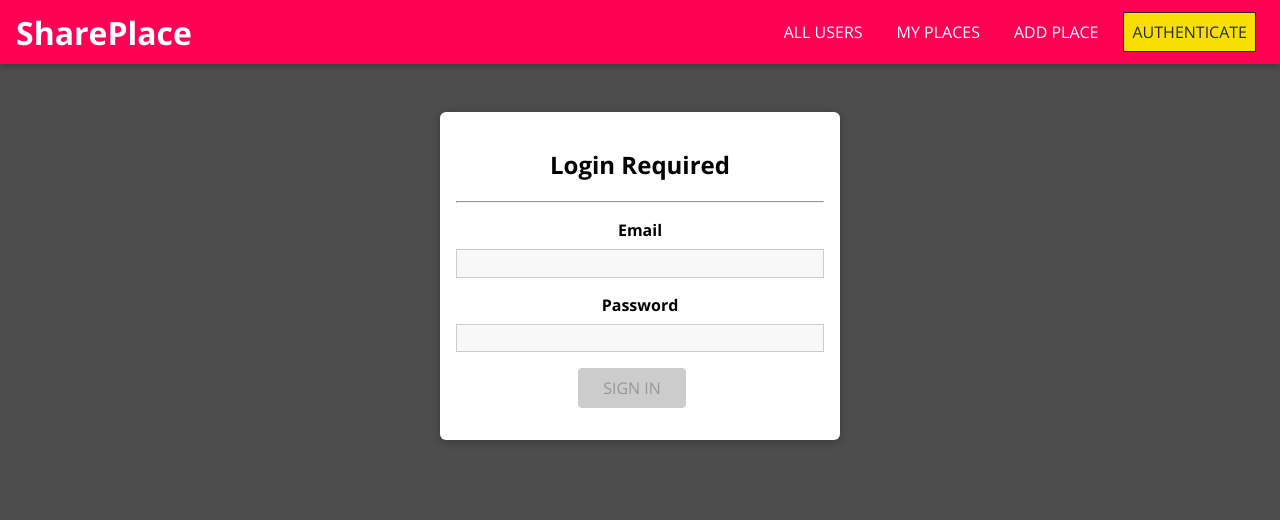
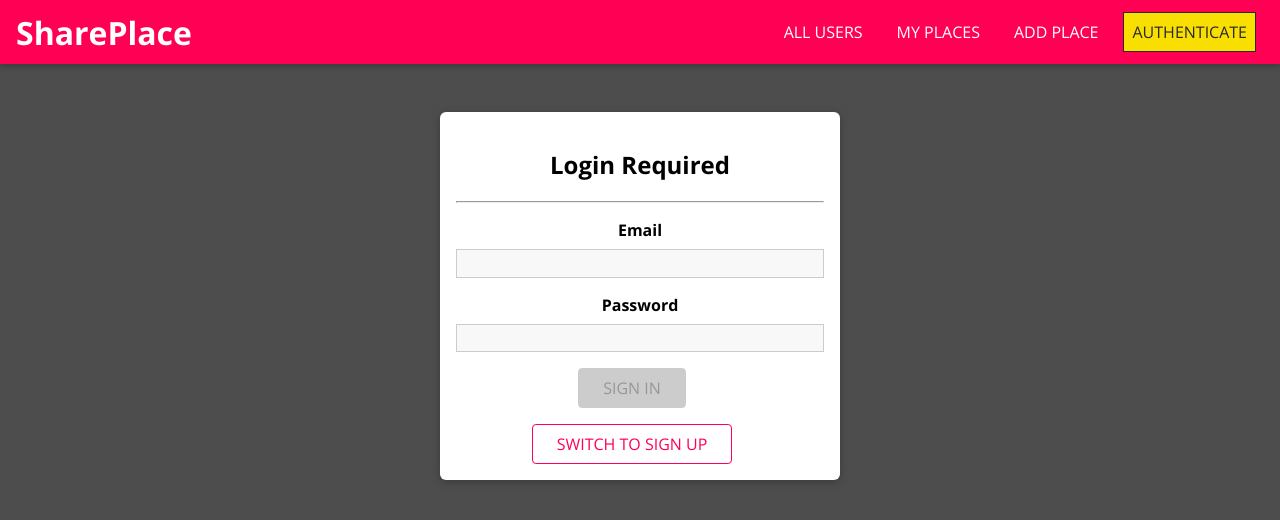
Before and after one commit to mariocooper/share-place, a React (Create React App) app: page /auth in a window 1280 px wide. Shown: the top 520 px of the page. Built offline with nearby package versions, Linux system fonts and the light colour scheme.

Commit message:
added sign up & ability to switch between sign in & sign up

```diff
--- a/src/shared/hooks/form-hook.js
+++ b/src/shared/hooks/form-hook.js
@@ -5,6 +5,9 @@ const formReducer = (state, action) => {
     case 'INPUT_CHANGE':
       let  formIsValid = true;
       for (const inputId in state.inputs) {
+        if (!state.inputs[inputId]) {
+          continue;
+        }
         if (inputId === action.inputId) {
           formIsValid = formIsValid && action.isValid;
         } else {
--- a/src/user/pages/Auth.js
+++ b/src/user/pages/Auth.js
@@ -1,5 +1,5 @@
-import React from "react";
-import { VALIDATOR_EMAIL, VALIDATOR_MINLENGTH } from "../../shared/util/validators";
+import React, { useState } from "react";
+import { VALIDATOR_EMAIL, VALIDATOR_MINLENGTH, VALIDATOR_REQUIRE } from "../../shared/util/validators";
 import { useForm } from "../../shared/hooks/form-hook";
 import Card from "../../shared/components/UIElements/Card";
 import Input from "../../shared/components/FormElements/Input";
@@ -7,7 +7,9 @@ import Button from "../../shared/components/FormElements/Button";
 import "./Auth.css"
 
 const Auth = () => {
-  const [formState,  inputHandler] = useForm(
+  const [isLoginMode, setIsLoginMode] = useState(true);
+
+  const [formState,  inputHandler, setFormData] = useForm(
     {
       email: {
         value: '',
@@ -24,13 +26,48 @@ const Auth = () => {
   const authSubmitHandler = event => {
     event.preventDefault();
     console.log(formState.inputs);
-  }
+  };
+
+  const switchModeHandler = () => {
+    if (!isLoginMode) {
+      setFormData(
+        {
+          ...formState.inputs,
+          name: undefined
+        },
+        formState.inputs.email.isValid && formState.inputs.password.isValid
+      );
+    } else {
+      setFormData(
+        {
+          ...formState.inputs,
+          name: {
+            value: '',
+            isValid: false
+          }
+        },
+        false
+      );
+    }
+    setIsLoginMode(prevMode => !prevMode);
+  };
 
   return (
     <Card className="authentication">
       <h2>Login Required</h2>
       <hr />
-      <form className="auth-form" onSubmit={authSubmitHandler}>
+      <form onSubmit={authSubmitHandler}>
+        {!isLoginMode && (
+          <Input
+            id="name"
+            element="input"
+            type="text"
+            label="Name"
+            validators={[VALIDATOR_REQUIRE()]}
+            errorText="Please enter a name"
+            onInput={inputHandler}
+          />
+        )}
         <Input
           id="email"
           element="input"
@@ -49,8 +86,9 @@ const Auth = () => {
           errorText="Please enter a valid password (min. 5 characters)"
           onInput={inputHandler}
         />
-        <Button type="submit" disabled={!formState.isValid}>SIGN IN</Button>
+        <Button type="submit" disabled={!formState.isValid}>{isLoginMode ? 'SIGN IN' : 'SIGN UP'}</Button>
       </form>
+      <Button inverse onClick={switchModeHandler}>SWITCH TO {isLoginMode ? 'SIGN UP' : 'SIGN IN'}</Button>
     </Card>
   );
 };
```
